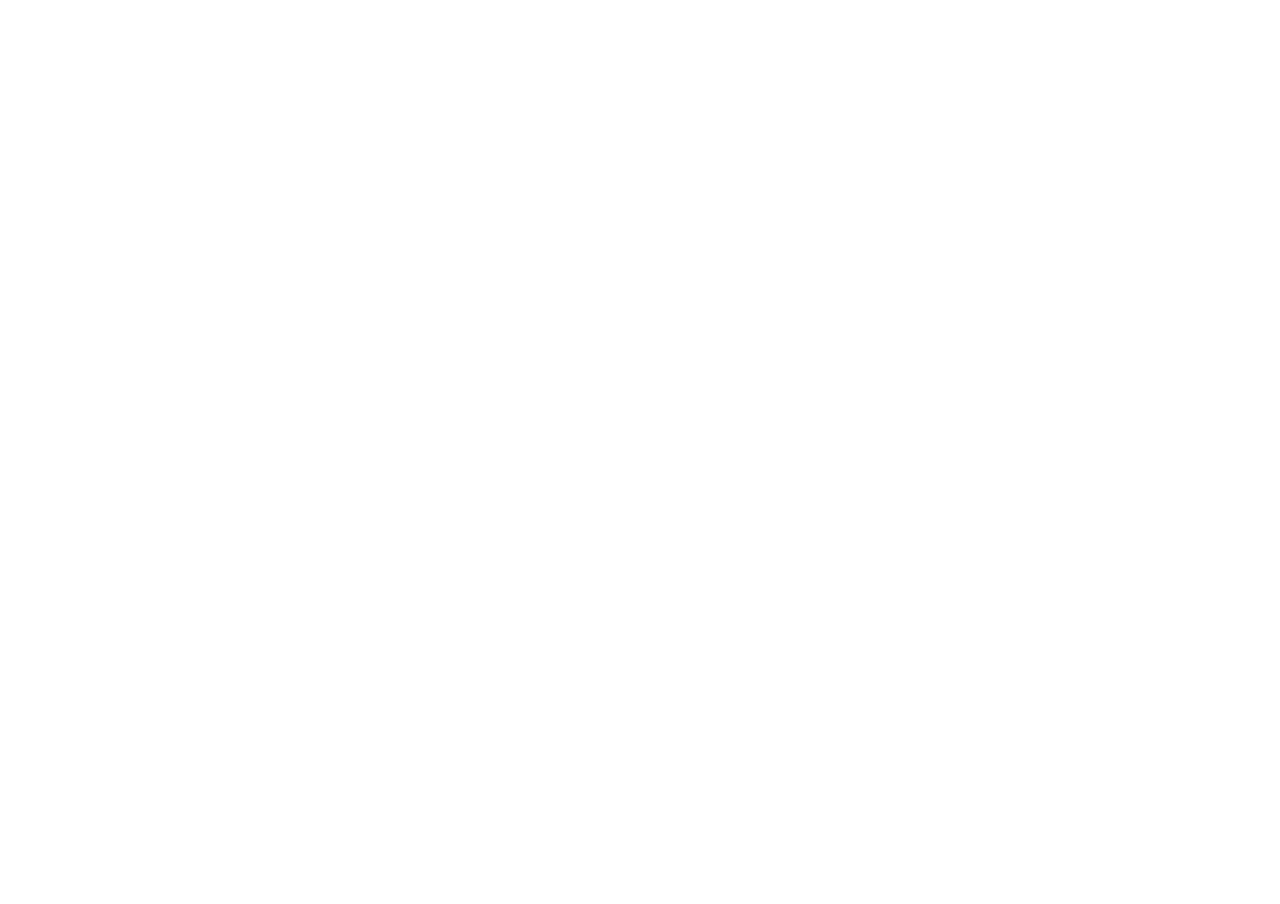
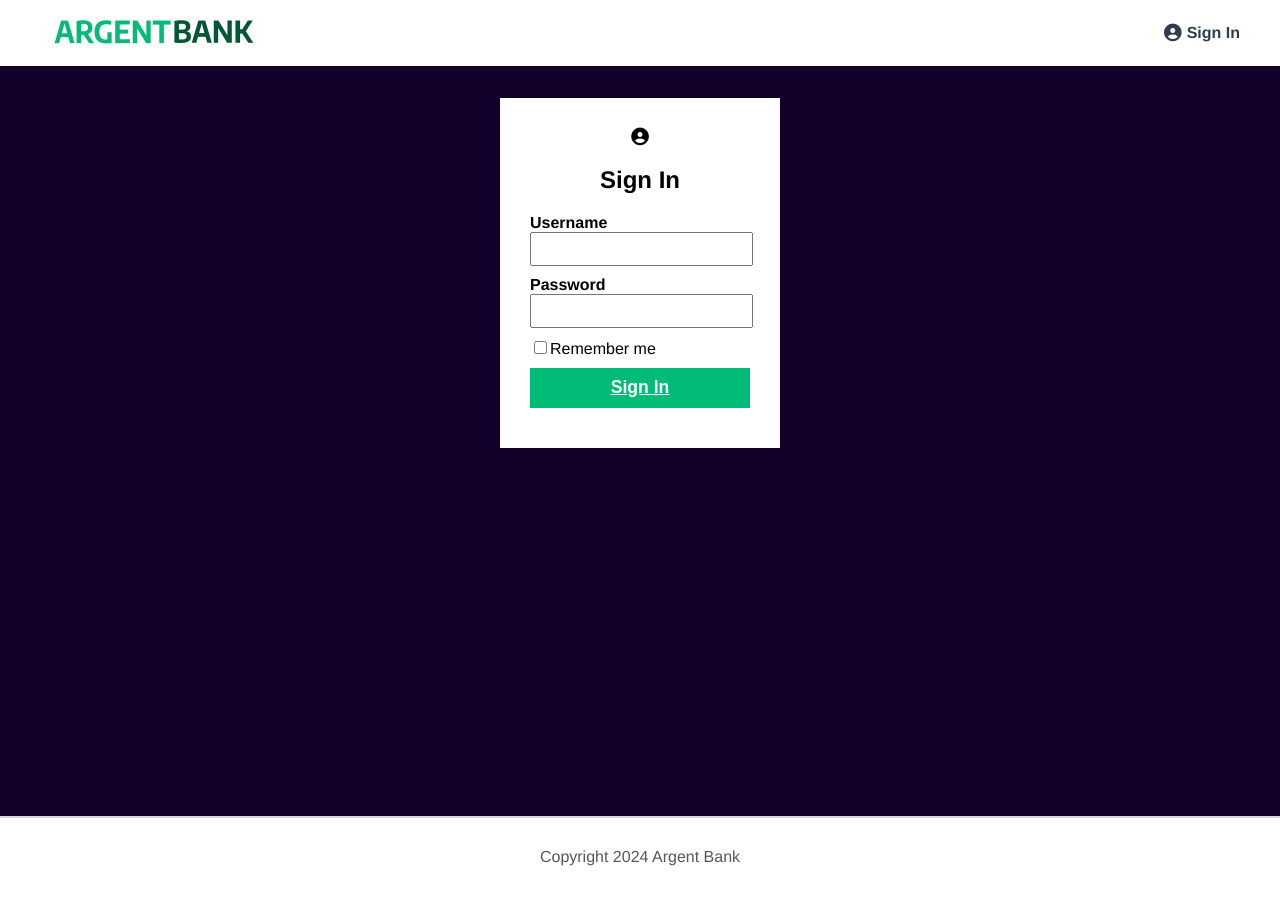
Before and after one commit to KZK0/ArgentBank, a React (Vite) app in the folder Front-End/: page /Login in a window 1280 px wide. Before the commit this address had no page. Shown: the top 904 px of the page. Before the commit the page ends 800 px from the top, so only its background shows below. Built offline with nearby package versions, Linux system fonts and the light colour scheme.

Commit message:
Update:
- All components integrated
- Fetch login almost complete

```diff
--- /dev/null
+++ b/Front-End/src/components/form/loginform.jsx
@@ -0,0 +1,31 @@
+import './loginform.scss';
+
+export const LoginForm = () => {
+    return (
+        <section className='Login-section'>
+            <form className='login-form'>
+                <div className='form-top'>
+                    <i className="fa-solid fa-circle-user"></i>
+                    <h3>Sign In</h3>
+                </div>
+                <div className='form-mid'>
+                    <div className='form-champs'>
+                        <label htmlFor="user_name">Username</label>
+                        <input type="text" name='user_name' maxLength='25' required />
+                    </div>
+                    <div className='form-champs'>
+                        <label htmlFor="user_password">Password</label>
+                        <input type="password" name='user_password' maxLength='25' required />
+                    </div>
+                    <div className='form-checkbox'>
+                        <input name='remember-me' type="checkbox" />
+                        <label htmlFor="remember-me">Remember me</label>
+                    </div>
+                    <button aria-label='Submit login form' type='submit' id='submit-btn'>
+                        Sign In
+                    </button>
+                </div>
+            </form>
+        </section>
+    )
+}
--- /dev/null
+++ b/Front-End/src/components/form/loginform.scss
@@ -0,0 +1,101 @@
+// |===========================================================================|
+// |------------------------------| Login Style |------------------------------|
+// |===========================================================================|
+
+@import "../../styles/settings.scss";
+
+// =============================================================================
+
+
+.Login-section {
+
+    display: flex;
+    justify-content: center;
+    background: $color-td;
+    height: 750px;
+
+    .login-form {
+
+        display: flex;
+        flex-direction: column;
+        align-items: center;
+        gap: 20px;
+        margin-top: 2.5%;
+        background: $color-primary;
+        width: 220px;
+        height: 290px;
+        padding: 30px;
+        font-family: Avenir, Helvetica, Arial, sans-serif;
+
+        .form-top {
+
+            display: flex;
+            flex-direction: column;
+            align-items: center;
+            gap: 20px;
+
+            i {
+                font-size: 1.1em;
+                margin: 0;
+            }
+
+            h3 {
+                font-size: 1.5em;
+                margin: 0;
+            }
+        }
+
+        .form-mid {
+
+            display: flex;
+            flex-direction: column;
+            gap: 10px;
+            width: 100%;
+
+            .form-champs {
+
+                display: flex;
+                flex-direction: column;
+                width: 100%;
+
+                label {
+                    font-weight: 700;
+                }
+
+                input {
+
+                    height: 30px;
+                    width: 95%;
+                    font-size: 1.3em;
+                    font-weight: 500;
+                    padding: 0 5px;
+                }
+            }
+
+
+            // .form-checkbox {
+
+            //     input {}
+
+            //     label {}
+            // }
+
+            button {
+                width: 100%;
+                height: 40px;
+                border: none;
+                background: $color-tr;
+                color: $color-primary;
+                font-size: 1.1em;
+                font-weight: 700;
+                text-decoration: underline;
+                transition: 0.4s ease;
+
+                &:hover {
+                    background: #00a568;
+                    cursor: pointer;
+                }
+            }
+        }
+    }
+}
--- a/Front-End/src/main.jsx
+++ b/Front-End/src/main.jsx
@@ -2,6 +2,7 @@
 import ReactDOM from 'react-dom/client'
 import { BrowserRouter, Routes, Route } from 'react-router-dom';
 import { Home } from './pages/homepage/home';
+import { Login } from './pages/login/login';
 import './styles/style.css'
 
 
@@ -9,6 +10,7 @@
   <div>
     <Routes>
       <Route path="/" element={<Home />} />
+      <Route path="/Login" element={<Login />} />
     </Routes>
   </div>
 );
--- a/Front-End/src/pages/login/login.jsx
+++ b/Front-End/src/pages/login/login.jsx
@@ -0,0 +1,15 @@
+import { Header } from '../../components/header/header'
+import { LoginForm } from '../../components/form/loginform';
+import { Footer } from '../../components/footer/footer';
+import './login.scss'
+
+
+export const Login = () => {
+    return (
+        <div>
+            <Header />
+            <LoginForm />
+            <Footer />
+        </div>
+    )
+}
--- a/Front-End/src/styles/settings.scss
+++ b/Front-End/src/styles/settings.scss
@@ -7,6 +7,7 @@
 $color-primary: #ffffff;
 $color-secondary: #2C3E50;
 $color-tr: #00BC77;
+$color-td: #12002B;
 
 // --------- Nuance du site ----------
 
```
Also changed, not shown: 1 other file (tests, documents, lock files or other folders).
